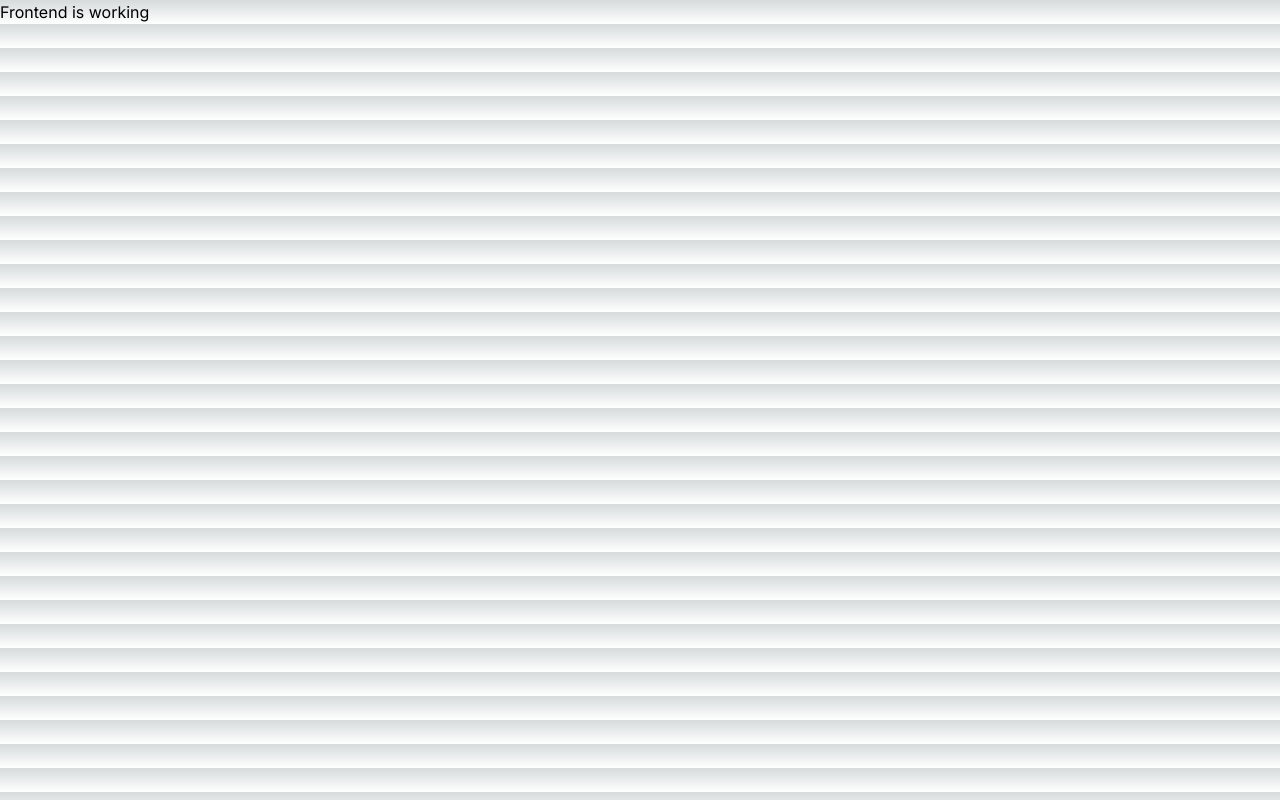
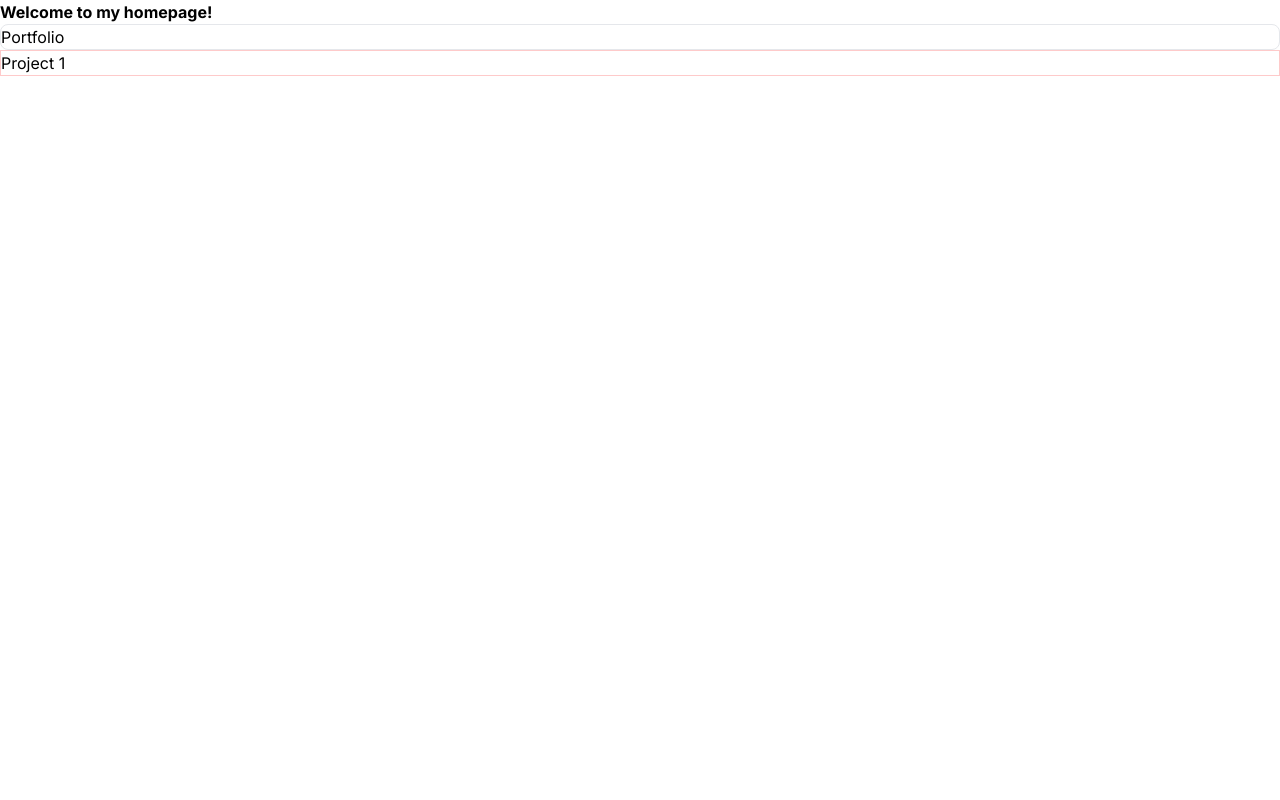
Before and after one commit to justingee193/homepage, a Next.js app: page / in a window 1280 px wide. Built offline with nearby package versions, Linux system fonts and the light colour scheme.

Commit message:
initial start of project

```diff
--- a/package.json
+++ b/package.json
@@ -16,6 +16,7 @@
     "next": "13.4.19",
     "postcss": "8.4.29",
     "react": "18.2.0",
+    "react-devtools": "^4.28.0",
     "react-dom": "18.2.0",
     "tailwindcss": "3.3.3",
     "typescript": "5.2.2"
--- a/src/app/globals.css
+++ /dev/null
@@ -1,27 +0,0 @@
-@tailwind base;
-@tailwind components;
-@tailwind utilities;
-
-:root {
-  --foreground-rgb: 0, 0, 0;
-  --background-start-rgb: 214, 219, 220;
-  --background-end-rgb: 255, 255, 255;
-}
-
-@media (prefers-color-scheme: dark) {
-  :root {
-    --foreground-rgb: 255, 255, 255;
-    --background-start-rgb: 0, 0, 0;
-    --background-end-rgb: 0, 0, 0;
-  }
-}
-
-body {
-  color: rgb(var(--foreground-rgb));
-  background: linear-gradient(
-      to bottom,
-      transparent,
-      rgb(var(--background-end-rgb))
-    )
-    rgb(var(--background-start-rgb));
-}
--- a/src/app/layout.tsx
+++ b/src/app/layout.tsx
@@ -1,12 +1,12 @@
-import './globals.css'
+import '@/styles/globals.css'
 import type { Metadata } from 'next'
 import { Inter } from 'next/font/google'
 
 const inter = Inter({ subsets: ['latin'] })
 
 export const metadata: Metadata = {
-  title: 'Create Next App',
-  description: 'Generated by create next app',
+    title: "Justin's Homepage",
+    description: 'This is my homepage',
 }
 
 export default function RootLayout({
@@ -16,7 +16,12 @@ export default function RootLayout({
 }) {
     return (
         <html lang="en">
-      <body className={inter.className}>{children}</body>
+            <head>
+                <script src="http://localhost:3000"></script>
+            </head>
+            <body className={inter.className}>
+                {children}
+            </body>
         </html>
     )
 }
--- a/src/app/page.tsx
+++ b/src/app/page.tsx
@@ -1,9 +1,23 @@
 export default function Home() {
     return (
-        <main>
+        <>
+            <h1 className='font-bold'>Welcome to my homepage!</h1>
             <div>
-                Frontend is working
+                <div className="overflow-hidden h-fit rounded-lg border border-gray-200">
+                    <p>
+                        Portfolio
+                    </p>
+                </div>
+                <div className="overflow-hidden h-fit roundend-lg border border-red-200">
+                    <dl>
+                        <div>
+                            <p>
+                                Project 1
+                            </p>
+                        </div>
+                    </dl>
+                </div>
             </div>
-        </main>
+        </>
     )
 }
--- /dev/null
+++ b/src/styles/globals.css
@@ -0,0 +1,7 @@
+@tailwind base;
+@tailwind components;
+@tailwind utilities;
+
+:root {
+
+}
```
Also changed, not shown: 1 other file (tests, documents, lock files or other folders). Lines whose indentation alone changed are shown as unchanged.
